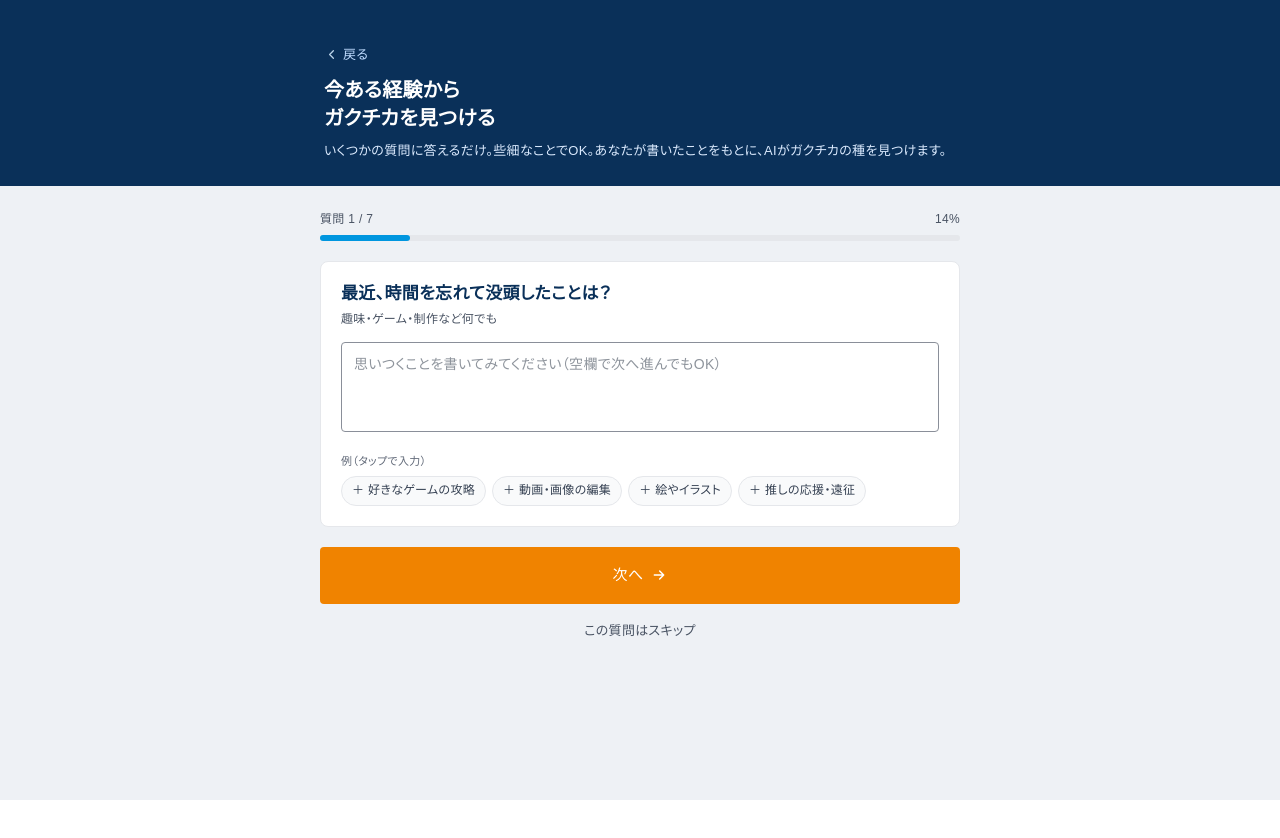
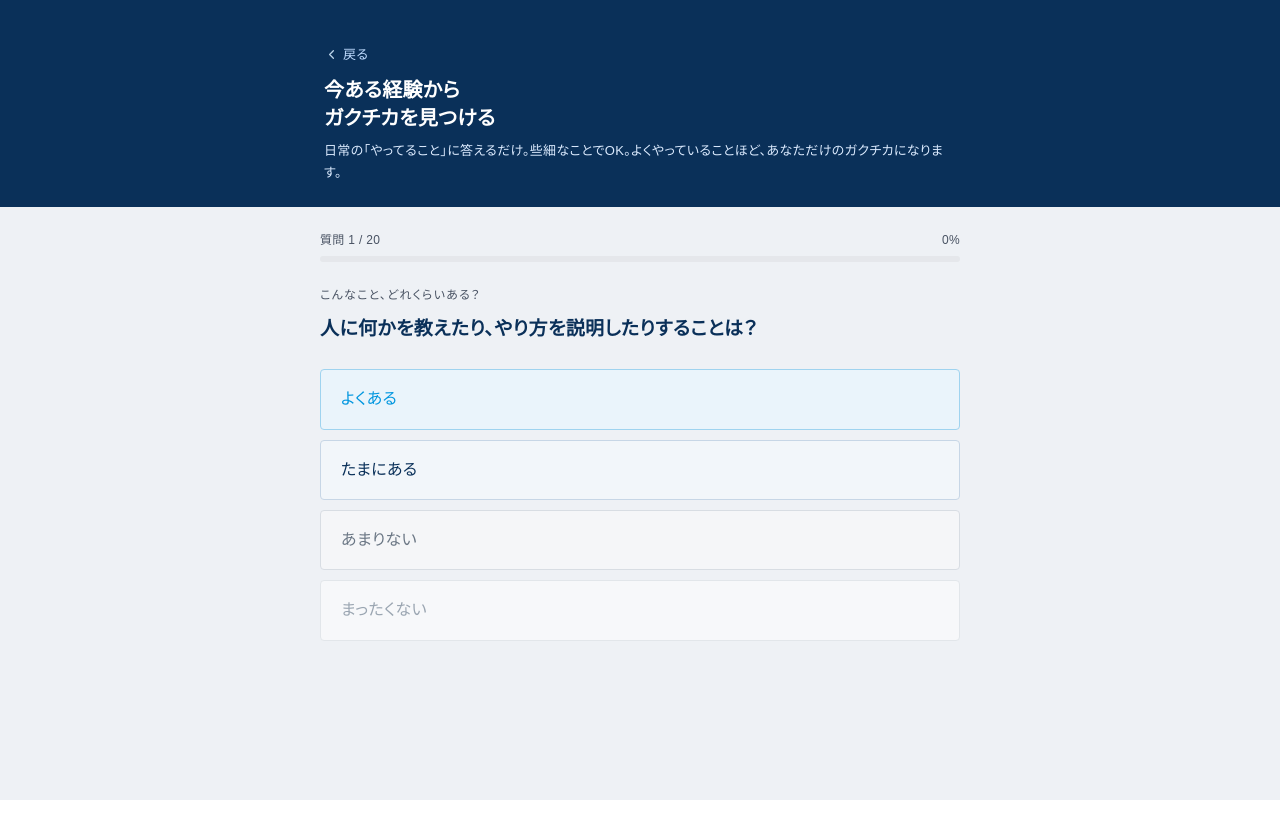
Before and after one commit to Sakamoto0517tubasa-beep/gakuchikanavi, a Next.js app: page /discover in a window 1280 px wide. Shown: the top 838 px of the page. Built offline with nearby package versions, Linux system fonts and the light colour scheme.

Commit message:
feat: 発掘を実体験20問の頻度4択に変更。よくやる行動からAIがガクチカを発見
Co-Authored-By: Claude Opus 4.8 <noreply@anthropic.com>

```diff
--- a/app/api/discover/route.ts
+++ b/app/api/discover/route.ts
@@ -9,40 +9,44 @@ export async function POST(req: NextRequest) {
   try {
     const { answers, industry, jobType } = await req.json();
 
-    // answers: [{ q: 質問, a: 本人が書いた回答 }]。空の回答は除外する
+    // answers: [{ q: 行動, a: 頻度ラベル }]
     const list: { q: string; a: string }[] = Array.isArray(answers) ? answers : [];
-    const filled = list.filter((x) => x && x.a && String(x.a).trim());
-    const answerText = filled.length
-      ? filled.map((x) => `・${x.q}\n  → ${x.a}`).join("\n")
-      : "（記入なし）";
+    // 「よくある」「たまにある」を優先材料にする
+    const strong = list.filter((x) => x.a === "よくある");
+    const some = list.filter((x) => x.a === "たまにある");
+    const answerText = list.map((x) => `・${x.q} → ${x.a}`).join("\n");
+    const strongText = [...strong, ...some].map((x) => `・${x.q}（${x.a}）`).join("\n") || "（該当なし）";
 
-    const prompt = `あなたは就活生の自己分析を手伝うコーチです。学生が「日常の経験」について実際に書いた回答を読み、その中から"ガクチカ（学生時代に力を入れたこと）になりうるもの"を見つけて、本人に気づかせてください。
+    const prompt = `あなたは就活生の自己分析を手伝うコーチです。学生が「日常でどんな行動をどれくらいしているか」を4択（よくある/たまにある/あまりない/まったくない）で答えた結果を読み、その中から"ガクチカ（学生時代に力を入れたこと）になりうるもの"を見つけて本人に気づかせてください。
 
 【最重要の大前提（絶対厳守）】
-- 下の回答に本人が実際に書いたことだけを根拠にする。
-- 本人が書いていない具体的な数字・エピソード・行動を創作して付け足しては絶対にいけない（例：「月1万円貯金した」など勝手に決めない）。
-- 本人の言葉を言い換え・意味づけするのはOK。だが"やってもいないこと"を足すのはNG。
-- 空欄・未記入の項目からは何も作らない。
-- ゴールは「そんな些細なことがガクチカになるんだ！」と本人が気づくこと。
+- 本人が「よくある／たまにある」と答えた行動＝実際にやっていること、だけを根拠にする。
+- 本人がやっていない具体的な数字・エピソード・行動を創作して付け足しては絶対にいけない（例：「月1万円貯金した」など勝手に決めない）。
+- 「あまりない／まったくない」の行動からはガクチカを作らない。
+- あなたの役割は「その行動は実はガクチカになる」と型と理由を示すこと。具体的な中身（数字・エピソード）は、この後の壁打ちで本人が埋める。
+- ゴールは「そんな些細な行動がガクチカになるんだ！」と本人が気づくこと。
 
-【本人が書いた日常の経験】
+【特に力を入れている行動（よくある/たまにある）】
+${strongText}
+
+【回答の全体】
 ${answerText}
 
 ${industry || jobType ? `【参考：志望】${industry || "未定"}／${jobType || "未定"}` : ""}
 
 【出力ルール】
-- 上の回答の中から、ガクチカの種になりそうなものを6〜10個ピックアップする。1つの回答から複数の角度を見つけてもよい。
-- 書かれた内容が少ない場合は、書かれたものだけを無理なく広げる（数は少なくてよい。創作で水増ししない）。
-- titleは本人の経験に即した具体的な名前にする（本人が書いた範囲で。数字は本人が書いていなければ入れない）。
-- strengthは、その経験から表れている強みを簡潔に。
-- whyは「なぜそれがガクチカになるのか」を、本人が書いた内容に触れて説明する。
+- 「よくある／たまにある」と答えた行動の中から、ガクチカの種になりそうなものを6〜10個ピックアップする。「よくある」を優先的に、上位に。
+- 該当が少ない場合は、ある分だけ無理なく出す（創作で水増ししない）。
+- titleは、その行動に即したガクチカの名前。ただし本人が答えていない具体的な数字は入れない（型として表現する）。
+- strengthは、その行動から表れる強みを簡潔に。
+- whyは「なぜそれがガクチカになるのか」を、その行動に触れて説明する。
 - howToDeepenは「面接で語れるガクチカにするために、次に何を思い出す・掘ると良いか」を一言で。
 
 以下のJSON形式のみで回答（前後に余計なテキストや\`\`\`は不要）:
 {
-  "intro": "本人を勇気づける一言（例：あなたのこの経験、りっぱなガクチカになります）（45字以内）",
+  "intro": "本人を勇気づける一言（例：あなたが"よくやっていること"、りっぱなガクチカになります）（45字以内）",
   "candidates": [
-    { "source": "どの回答から見つけたか（15字以内）", "title": "ガクチカの名前（本人の経験に即して・25字以内）", "strength": "表れている強み（25字以内）", "why": "なぜガクチカになるか。本人の記入に触れて（90字以内）", "howToDeepen": "次に思い出す・掘るとよいこと（50字以内）" }
+    { "source": "どの行動から見つけたか（20字以内）", "title": "ガクチカの名前（行動に即して・25字以内）", "strength": "表れている強み（25字以内）", "why": "なぜガクチカになるか。その行動に触れて（90字以内）", "howToDeepen": "次に思い出す・掘るとよいこと（50字以内）" }
   ]
 }`;
 
--- a/app/discover/page.tsx
+++ b/app/discover/page.tsx
@@ -12,92 +12,62 @@ type Candidate = {
   howToDeepen: string;
 };
 
-// 日常を聞く質問（本人の実体験を引き出す）
+// 実体験を問う20問（具体的な行動ベース）。頻度4択で答える
 const QUESTIONS = [
-  {
-    key: "immerse",
-    text: "最近、時間を忘れて没頭したことは？",
-    hint: "趣味・ゲーム・制作など何でも",
-    examples: ["好きなゲームの攻略", "動画・画像の編集", "絵やイラスト", "推しの応援・遠征"],
-  },
-  {
-    key: "thanks",
-    text: "人から「ありがとう」「助かった」と言われたことは？",
-    hint: "小さなことでOK",
-    examples: ["後輩に教えた", "バイトでミスをカバー", "友達の相談に乗った", "イベントを手伝った"],
-  },
-  {
-    key: "relied",
-    text: "誰かに頼られたり、相談されたりすることは？",
-    hint: "よく任される役回りなど",
-    examples: ["恋愛・進路の相談", "勉強を教える", "幹事・まとめ役", "LINEグループの管理"],
-  },
-  {
-    key: "continue",
-    text: "めんどくさいけど、なんだかんだ続けていることは？",
-    hint: "習慣・ルーティン",
-    examples: ["毎日の筋トレ", "ほぼ皆勤", "家計簿・貯金", "SNSの毎日投稿"],
-  },
-  {
-    key: "improve",
-    text: "自分なりに工夫して「ちょっと良くした」ことは？",
-    hint: "効率化・改善など",
-    examples: ["バイトの段取り改善", "勉強法を変えた", "シフト調整の工夫", "持ち物の整理術"],
-  },
-  {
-    key: "proud",
-    text: "こだわっていること・ちょっと誇れることは？",
-    hint: "マイルール・特技",
-    examples: ["節約術", "時間を必ず守る", "整理整頓", "人の名前を覚える"],
-  },
-  {
-    key: "other",
-    text: "その他、力を入れていること・ハマっていることは？（任意）",
-    hint: "上に当てはまらないこと",
-    examples: ["アルバイト", "サークル・部活", "ゼミ・研究", "ボランティア"],
-  },
+  "人に何かを教えたり、やり方を説明したりすることは？",
+  "友達や周りの人から、相談を受けることは？",
+  "グループやイベントで、まとめ役・幹事をやることは？",
+  "めんどくさいことでも、コツコツ続けていることは？",
+  "自分なりに工夫して、作業や生活を効率化することは？",
+  "お金のやりくり・節約・貯金を意識してやることは？",
+  "SNS・動画・ブログなどで発信・投稿することは？",
+  "何かを自分でゼロから作ること（制作・開発・企画）は？",
+  "新しいことに、自分から挑戦することは？",
+  "苦手なことを克服しようと努力することは？",
+  "アルバイトで、言われた以上のことをやる・改善を提案することは？",
+  "目標を決めて、計画的に取り組むことは？",
+  "困っている人を手助けすることは？",
+  "細かい作業を、正確に・丁寧にやりきることは？",
+  "人を巻き込んで、何かを一緒に進めることは？",
+  "調べ物やデータ整理など、情報を集めてまとめることは？",
+  "大会・コンテスト・発表など、人前で成果を出す場に挑むことは？",
+  "家族の手伝い・家事・家業を担うことは？",
+  "趣味や特技を、本気で極めようとすることは？",
+  "失敗しても、原因を考えて立て直すことは？",
+];
+
+const CHOICES = [
+  { label: "よくある", color: "#0096DF", bg: "#EAF4FB", border: "#9fd3ef" },
+  { label: "たまにある", color: "#0A3059", bg: "#F2F6FA", border: "#c7d6e6" },
+  { label: "あまりない", color: "#6b7785", bg: "#F5F6F8", border: "#d8dde3" },
+  { label: "まったくない", color: "#9aa5b1", bg: "#F7F8FA", border: "#e2e6ea" },
 ];
 
 export default function DiscoverPage() {
   const router = useRouter();
   const [step, setStep] = useState(0);
-  const [answers, setAnswers] = useState<Record<string, string>>({});
+  const [answers, setAnswers] = useState<Record<number, string>>({});
   const [result, setResult] = useState<{ intro: string; candidates: Candidate[] } | null>(null);
   const [loading, setLoading] = useState(false);
   const [retrying, setRetrying] = useState(false);
   const [error, setError] = useState("");
 
-  const q = QUESTIONS[step];
-  const current = answers[q.key] || "";
-  const isLast = step === QUESTIONS.length - 1;
-  const progress = Math.round(((step + 1) / QUESTIONS.length) * 100);
-  const answeredCount = Object.values(answers).filter((a) => a.trim()).length;
+  const progress = Math.round((step / QUESTIONS.length) * 100);
 
-  function setCurrent(v: string) {
-    setAnswers((prev) => ({ ...prev, [q.key]: v }));
-  }
-
-  function addExample(ex: string) {
-    const v = current.trim();
-    setCurrent(v ? `${v}、${ex}` : ex);
-  }
-
-  function next() {
-    if (isLast) {
-      discover();
+  function select(label: string) {
+    const nextAnswers = { ...answers, [step]: label };
+    setAnswers(nextAnswers);
+    if (step + 1 < QUESTIONS.length) {
+      setStep(step + 1);
     } else {
-      setStep((s) => s + 1);
+      discover(nextAnswers);
     }
   }
 
-  function discover() {
-    if (answeredCount === 0) {
-      setError("1つでも書いてから進んでください");
-      return;
-    }
+  function discover(all: Record<number, string>) {
     setLoading(true);
     setError("");
-    const payload = QUESTIONS.map((qq) => ({ q: qq.text, a: answers[qq.key] || "" }));
+    const payload = QUESTIONS.map((q, i) => ({ q, a: all[i] || "まったくない" }));
     postAI<{ intro: string; candidates: Candidate[] }>(
       "/api/discover",
       {
@@ -129,7 +99,22 @@ export default function DiscoverPage() {
     router.push("/build");
   }
 
-  // ===== 結果画面 =====
+  // ===== ローディング =====
+  if (loading) {
+    return (
+      <main className="min-h-screen bg-[#EEF1F5] flex flex-col items-center justify-center px-4">
+        <div className="text-center">
+          <div className="w-12 h-12 border-2 border-[#0096DF] border-t-transparent rounded-full animate-spin mx-auto mb-6" />
+          <p className="text-[#0A3059] font-bold text-lg">AIが発掘中</p>
+          <p className="text-sm mt-2" style={{ color: retrying ? "#EA6C00" : "#6b7785" }}>
+            {retrying ? "混み合っています。自動で再試行中です…" : "あなたの経験からガクチカを探しています…"}
+          </p>
+        </div>
+      </main>
+    );
+  }
+
+  // ===== 結果 =====
   if (result) {
     return (
       <main className="min-h-screen bg-[#EEF1F5] pb-16">
@@ -170,7 +155,7 @@ export default function DiscoverPage() {
             ))}
           </div>
           <button
-            onClick={() => { setResult(null); setStep(0); }}
+            onClick={() => { setResult(null); setStep(0); setAnswers({}); }}
             className="mt-6 w-full text-[13px] text-gray-500 hover:text-gray-700 py-2"
           >
             ← もう一度、質問に答えて見つける
@@ -180,7 +165,7 @@ export default function DiscoverPage() {
     );
   }
 
-  // ===== 質問画面 =====
+  // ===== 質問 =====
   return (
     <main className="min-h-screen bg-[#EEF1F5] pb-16">
       <div className="bg-[#0A3059]">
@@ -191,14 +176,14 @@ export default function DiscoverPage() {
           </button>
           <h1 className="text-xl font-bold text-white leading-snug">今ある経験から<br />ガクチカを見つける</h1>
           <p className="text-blue-100 text-[13px] mt-2 leading-relaxed">
-            いくつかの質問に答えるだけ。些細なことでOK。あなたが書いたことをもとに、AIがガクチカの種を見つけます。
+            日常の「やってること」に答えるだけ。些細なことでOK。よくやっていることほど、あなただけのガクチカになります。
           </p>
         </div>
       </div>
 
       <div className="max-w-2xl mx-auto px-4 py-6">
         {/* 進捗 */}
-        <div className="mb-5">
+        <div className="mb-6">
           <div className="flex justify-between text-[12px] text-gray-500 mb-1.5">
             <span>質問 {step + 1} / {QUESTIONS.length}</span>
             <span>{progress}%</span>
@@ -209,60 +194,28 @@ export default function DiscoverPage() {
         </div>
 
         {/* 質問 */}
-        <div className="bg-white border border-gray-200 rounded-lg px-5 py-5">
-          <h2 className="text-[17px] font-bold text-[#0A3059] leading-snug">{q.text}</h2>
-          <p className="text-[12px] text-gray-500 mt-1">{q.hint}</p>
+        <p className="text-[12px] tracking-widest text-gray-500 mb-2">こんなこと、どれくらいある？</p>
+        <h2 className="text-[19px] font-bold text-[#0A3059] mb-6 leading-relaxed">{QUESTIONS[step]}</h2>
 
-          <textarea
-            value={current}
-            onChange={(e) => setCurrent(e.target.value)}
-            placeholder="思いつくことを書いてみてください（空欄で次へ進んでもOK）"
-            rows={3}
-            className="mt-3 w-full border border-gray-300 rounded px-3 py-2.5 text-sm text-gray-800 leading-relaxed focus:outline-none focus:border-[#0096DF] resize-none"
-          />
-
-          {/* 例（タップで入力） */}
-          <div className="mt-3">
-            <p className="text-[11px] text-gray-400 mb-1.5">例（タップで入力）</p>
-            <div className="flex flex-wrap gap-1.5">
-              {q.examples.map((ex) => (
-                <button
-                  key={ex}
-                  onClick={() => addExample(ex)}
-                  className="text-[12px] text-gray-600 bg-gray-50 border border-gray-200 rounded-full px-2.5 py-1 hover:border-[#0096DF] hover:text-[#0096DF] transition-colors"
-                >
-                  ＋ {ex}
-                </button>
-              ))}
-            </div>
-          </div>
+        {/* 頻度4択 */}
+        <div className="flex flex-col gap-2.5">
+          {CHOICES.map((c) => (
+            <button
+              key={c.label}
+              onClick={() => select(c.label)}
+              className="w-full text-left px-5 py-4 rounded border font-medium transition-all active:scale-[0.99]"
+              style={{
+                color: answers[step] === c.label ? "#fff" : c.color,
+                backgroundColor: answers[step] === c.label ? c.color : c.bg,
+                borderColor: answers[step] === c.label ? c.color : c.border,
+              }}
+            >
+              {c.label}
+            </button>
+          ))}
         </div>
 
-        {error && <p className="text-red-500 text-sm text-center mt-3">{error}</p>}
-
-        {/* 操作ボタン */}
-        <button
-          onClick={next}
-          disabled={loading}
-          className="mt-5 w-full bg-[#F08300] text-white text-[15px] font-medium py-4 rounded flex items-center justify-center gap-2 disabled:opacity-50 active:scale-[0.99] hover:bg-[#d97600] transition-all"
-        >
-          {loading ? (
-            <><span className="w-4 h-4 border-2 border-white border-t-transparent rounded-full animate-spin" />{retrying ? "混み合っています。再試行中…" : "AIが発掘中..."}</>
-          ) : isLast ? (
-            <>ガクチカを見つける<svg width="16" height="16" viewBox="0 0 24 24" fill="none"><path d="M5 12h14M13 6l6 6-6 6" stroke="#fff" strokeWidth="2.2" strokeLinecap="round" strokeLinejoin="round" /></svg></>
-          ) : (
-            <>次へ<svg width="16" height="16" viewBox="0 0 24 24" fill="none"><path d="M5 12h14M13 6l6 6-6 6" stroke="#fff" strokeWidth="2.2" strokeLinecap="round" strokeLinejoin="round" /></svg></>
-          )}
-        </button>
-
-        {!isLast && (
-          <button onClick={() => setStep((s) => s + 1)} disabled={loading} className="mt-2 w-full text-[13px] text-gray-500 hover:text-gray-700 py-2">
-            この質問はスキップ
-          </button>
-        )}
-        {isLast && (
-          <p className="text-[11px] text-gray-400 text-center mt-3">これまでに {answeredCount} 問 記入しました</p>
-        )}
+        {error && <p className="text-red-500 text-sm text-center mt-4">{error}</p>}
       </div>
     </main>
   );
```
